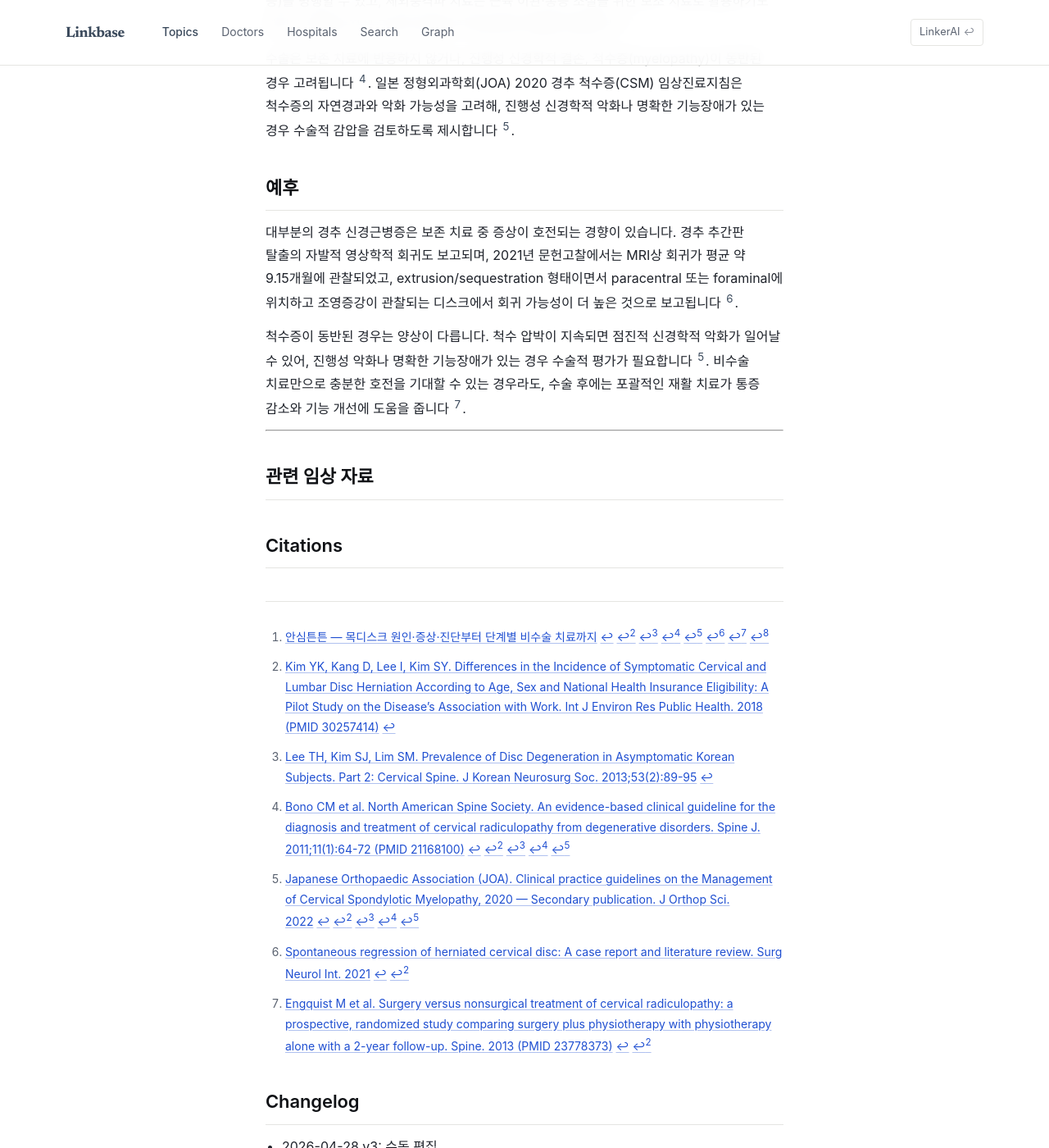
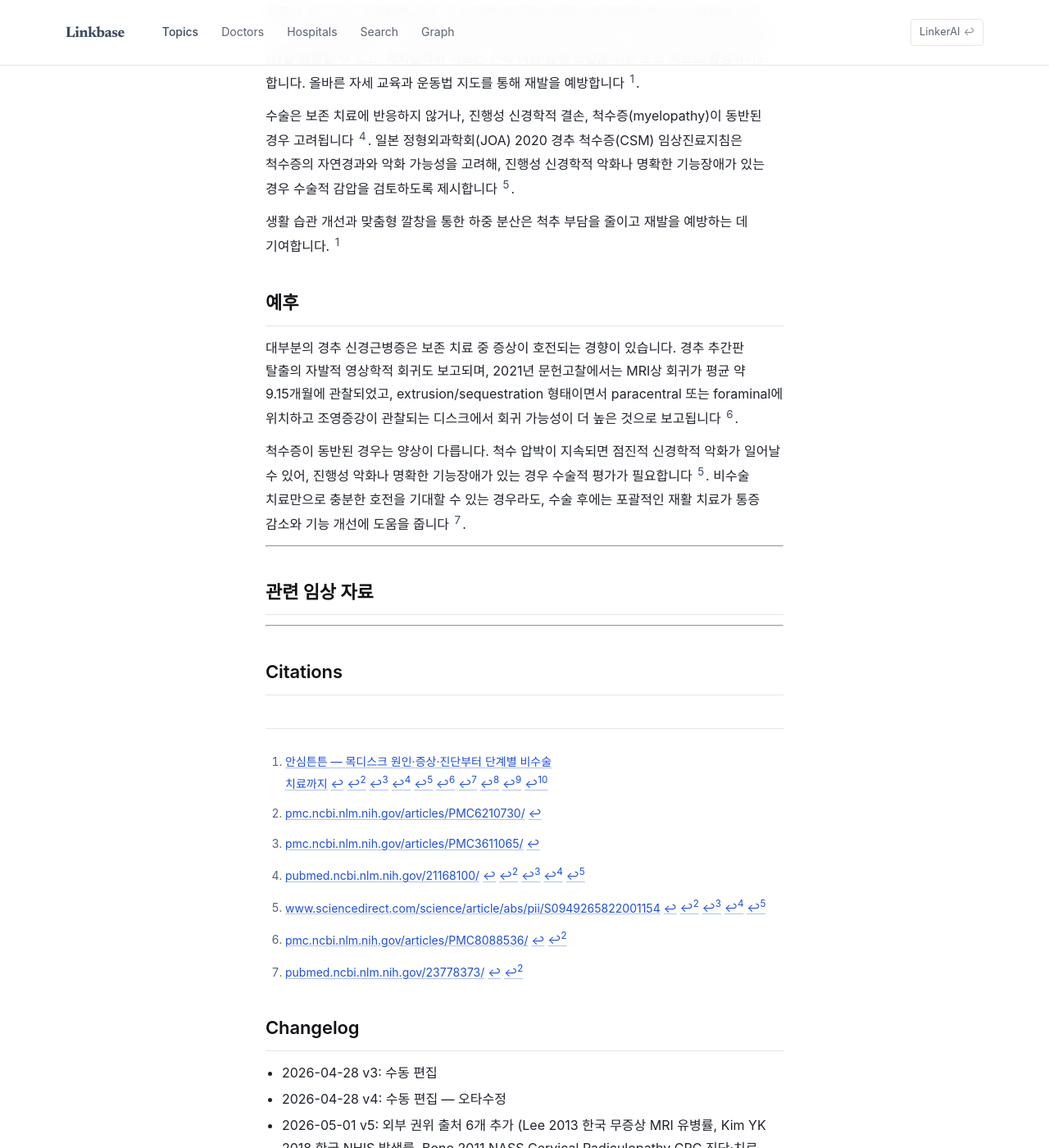
Before and after one commit to feelharmony/linkare-medical-knowledge, a Jekyll site: the page built from conditions/cervical-disc-herniation.md, in a window 1280 px wide and 1400 px high, scrolled down 2542 px. Shown: the whole window at 82% size. Built offline with Jekyll 4.4.1, drawn with Linux system fonts in a browser that asks for light colours; some web fonts are replaced; some of the changed text lies outside the part shown.

Commit message:
pillar patch: 목디스크 원인부터 진단까지 — 목과 팔의 통증을 일으키는 경추 추간판 탈출증 → cervical-disc-herniation (anchors: definition,treatment)

```diff
--- a/conditions/cervical-disc-herniation.md
+++ b/conditions/cervical-disc-herniation.md
@@ -6,15 +6,17 @@
 title: 목디스크
 description: 경추 추간판이 탈출하여 신경을 압박하는 질환
 title_en: cervical disc herniation
-last_reviewed: '2026-05-01'
+last_reviewed: '2026-05-17'
 locked: true
 verified_by: 사장님 + Claude + GPT 합의 (2026-05-09 LOCK 일괄 박힘)
 next_review: '2026-08-09'
-source_count: 7
-version: 5
+source_count: 4
+version: 6
 ---
 ## 정의
 목디스크는 경추 사이의 디스크가 손상되어 신경근이나 척수를 압박하면서 목 통증, 어깨 통증, 팔 저림을 유발할 수 있는 질환입니다 [^1]. 한국 국민건강보험공단(NHIS) 기반 연구(Kim YK et al., 2018, 2004~2010 자료)에서 증상이 있는 경추 추간판 탈출증의 발생률은 연령에 따라 증가하고, 여성에서 더 높게 나타나는 경향이 보고되었습니다 [^3].
+
+퇴행성 변화나 외상으로 인해 디스크의 섬유륜이 약해지면 수핵이 밖으로 튀어나와 신경을 압박할 수 있습니다. [^1]
 
 ## 병태
 퇴행성 변화나 외상으로 섬유륜이 약해지면 수핵이 밖으로 밀려나올 수 있습니다. 탈출한 디스크는 신경근을 기계적으로 압박할 뿐 아니라, 주변 조직에 염증 반응을 일으켜 통증과 저림을 악화시킬 수 있습니다. 이 과정에서 신경 주변 미세혈류 변화와 부종이 동반될 수 있습니다 [^1].
@@ -49,6 +51,8 @@
 
 수술은 보존 치료에 반응하지 않거나, 진행성 신경학적 결손, 척수증(myelopathy)이 동반된 경우 고려됩니다 [^4]. 일본 정형외과학회(JOA) 2020 경추 척수증(CSM) 임상진료지침은 척수증의 자연경과와 악화 가능성을 고려해, 진행성 신경학적 악화나 명확한 기능장애가 있는 경우 수술적 감압을 검토하도록 제시합니다 [^5].
 
+생활 습관 개선과 맞춤형 깔창을 통한 하중 분산은 척추 부담을 줄이고 재발을 예방하는 데 기여합니다. [^1]
+
 ## 예후
 대부분의 경추 신경근병증은 보존 치료 중 증상이 호전되는 경향이 있습니다. 경추 추간판 탈출의 자발적 영상학적 회귀도 보고되며, 2021년 문헌고찰에서는 MRI상 회귀가 평균 약 9.15개월에 관찰되었고, extrusion/sequestration 형태이면서 paracentral 또는 foraminal에 위치하고 조영증강이 관찰되는 디스크에서 회귀 가능성이 더 높은 것으로 보고됩니다 [^7].
 
@@ -59,15 +63,18 @@
 ## 관련 임상 자료
 [^1]: [안심튼튼 — 목디스크 원인·증상·진단부터 단계별 비수술 치료까지](https://ansimpainfree.kr/blog/cervical-disc-herniation)
 
+---
+
 ## Citations
-[^2]: [Lee TH, Kim SJ, Lim SM. Prevalence of Disc Degeneration in Asymptomatic Korean Subjects. Part 2: Cervical Spine. J Korean Neurosurg Soc. 2013;53(2):89-95](https://pmc.ncbi.nlm.nih.gov/articles/PMC3611065/)
-[^3]: [Kim YK, Kang D, Lee I, Kim SY. Differences in the Incidence of Symptomatic Cervical and Lumbar Disc Herniation According to Age, Sex and National Health Insurance Eligibility: A Pilot Study on the Disease's Association with Work. Int J Environ Res Public Health. 2018 (PMID 30257414)](https://pmc.ncbi.nlm.nih.gov/articles/PMC6210730/)
-[^4]: [Bono CM et al. North American Spine Society. An evidence-based clinical guideline for the diagnosis and treatment of cervical radiculopathy from degenerative disorders. Spine J. 2011;11(1):64-72 (PMID 21168100)](https://pubmed.ncbi.nlm.nih.gov/21168100/)
-[^5]: [Japanese Orthopaedic Association (JOA). Clinical practice guidelines on the Management of Cervical Spondylotic Myelopathy, 2020 — Secondary publication. J Orthop Sci. 2022](https://www.sciencedirect.com/science/article/abs/pii/S0949265822001154)
-[^6]: [Engquist M et al. Surgery versus nonsurgical treatment of cervical radiculopathy: a prospective, randomized study comparing surgery plus physiotherapy with physiotherapy alone with a 2-year follow-up. Spine. 2013 (PMID 23778373)](https://pubmed.ncbi.nlm.nih.gov/23778373/)
-[^7]: [Spontaneous regression of herniated cervical disc: A case report and literature review. Surg Neurol Int. 2021](https://pmc.ncbi.nlm.nih.gov/articles/PMC8088536/)
+[^2]: [pmc.ncbi.nlm.nih.gov/articles/PMC3611065/](https://pmc.ncbi.nlm.nih.gov/articles/PMC3611065/)
+[^3]: [pmc.ncbi.nlm.nih.gov/articles/PMC6210730/](https://pmc.ncbi.nlm.nih.gov/articles/PMC6210730/)
+[^4]: [pubmed.ncbi.nlm.nih.gov/21168100/](https://pubmed.ncbi.nlm.nih.gov/21168100/)
+[^5]: [www.sciencedirect.com/science/article/abs/pii/S0949265822001154](https://www.sciencedirect.com/science/article/abs/pii/S0949265822001154)
+[^6]: [pubmed.ncbi.nlm.nih.gov/23778373/](https://pubmed.ncbi.nlm.nih.gov/23778373/)
+[^7]: [pmc.ncbi.nlm.nih.gov/articles/PMC8088536/](https://pmc.ncbi.nlm.nih.gov/articles/PMC8088536/)
 
 ## Changelog
 - 2026-04-28 v3: 수동 편집
 - 2026-04-28 v4: 수동 편집 — 오타수정
 - 2026-05-01 v5: 외부 권위 출처 6개 추가 (Lee 2013 한국 무증상 MRI 유병률, Kim YK 2018 한국 NHIS 발생률, Bono 2011 NASS Cervical Radiculopathy CPG 진단·치료 권고, JOA 2020 CSM CPG 척수증 평가·수술 적응증, Engquist 2013 RCT 보존 vs 수술, Surg Neurol Int 2021 자발적 회귀 리뷰) — 정의·병태·증상·진단·치료·예후 전 섹션 보강. red flag 섹션을 cervical myelopathy 기준으로 명확화. source_count 2→7, version 4→5.
+- 2026-05-17 v6: 정의 enrich, 치료 enrich
```
